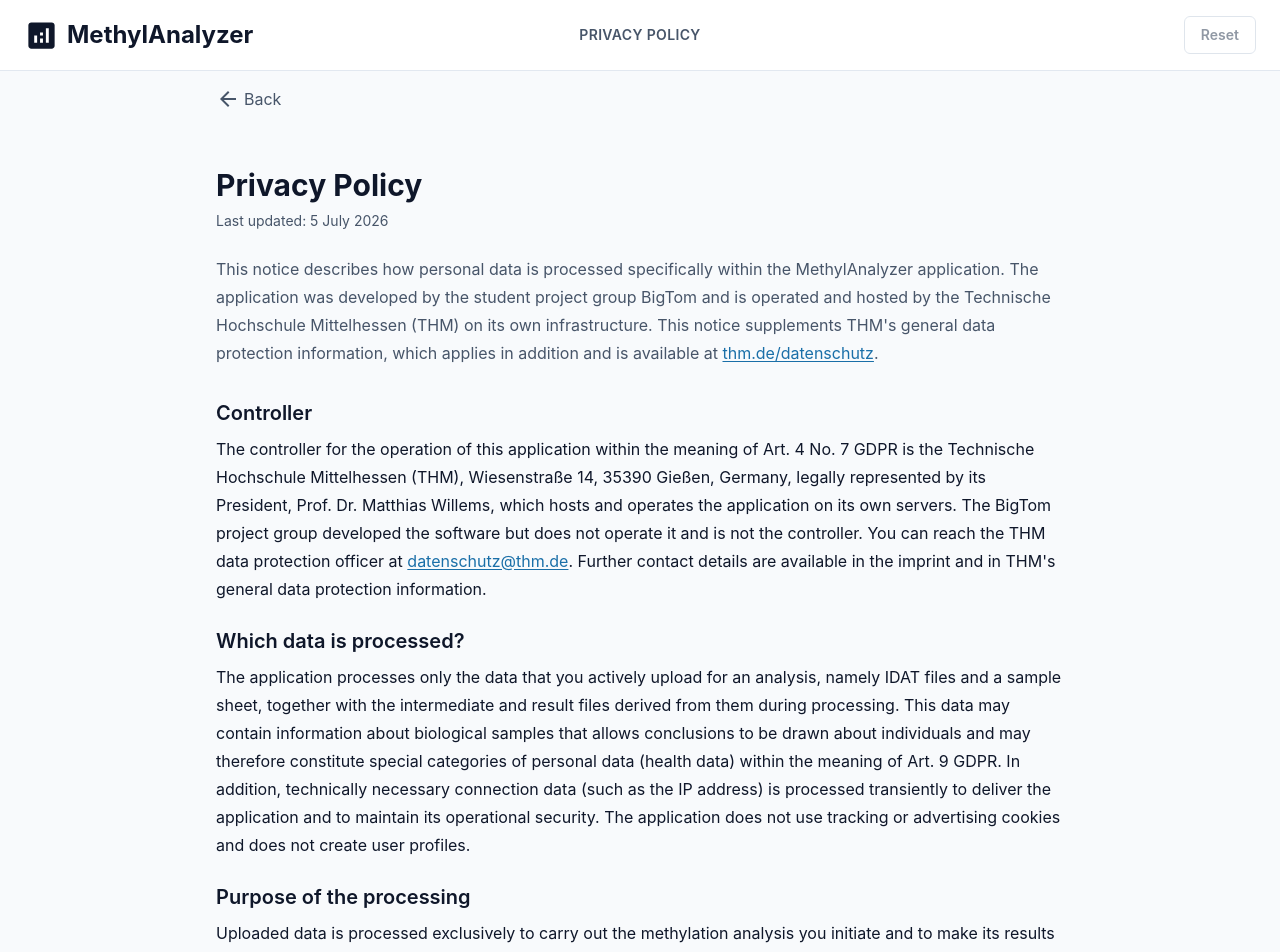
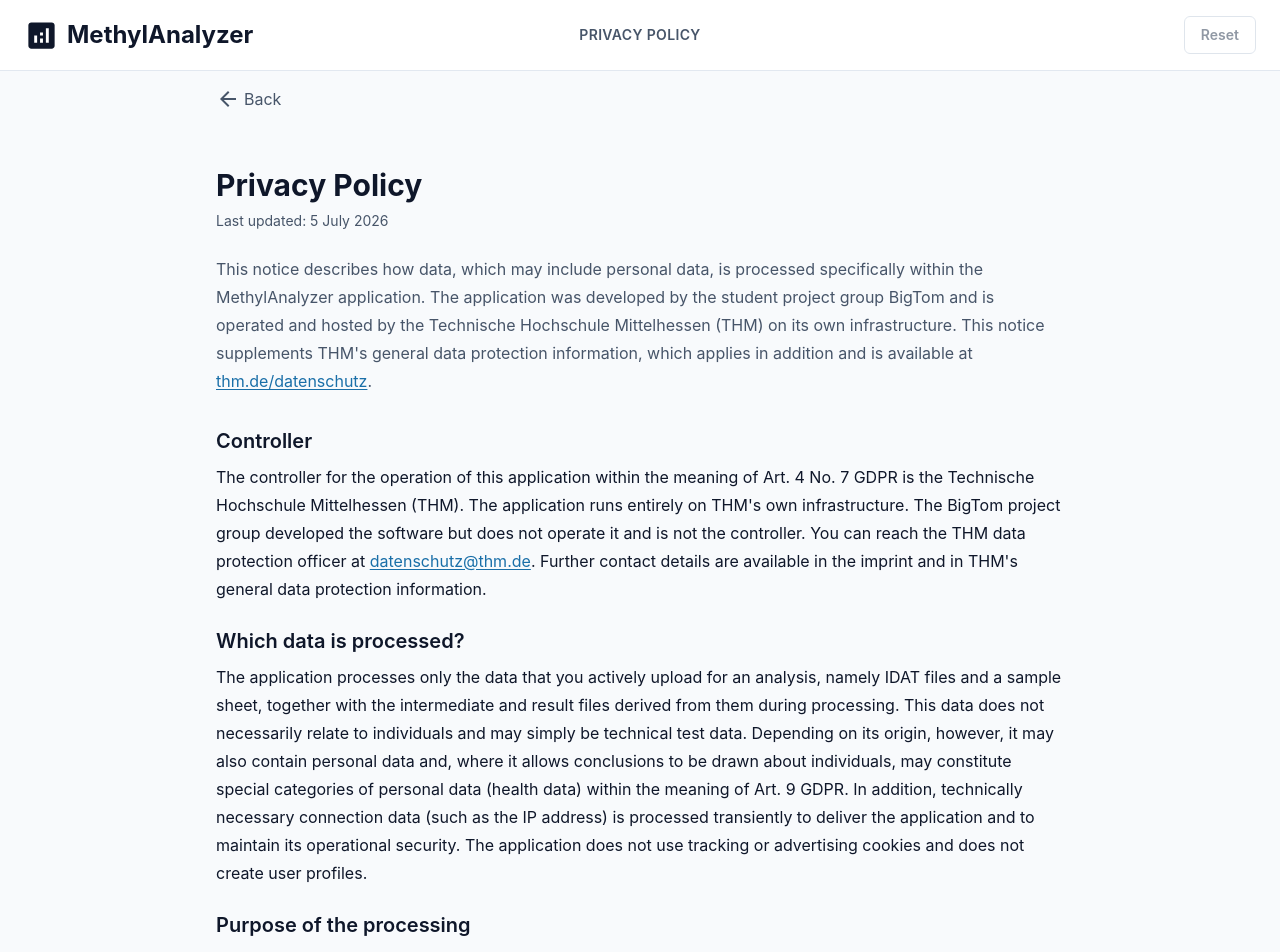
Before and after one commit to PierreTsoungui/swtp-ss26-bigtom, a React (Vite) app in the folder frontend/app/: page /privacy in a window 1280 px wide. Shown: the top 952 px of the page. Built offline with nearby package versions, Linux system fonts and the light colour scheme.

Commit message:
refactor(frontend): Privacy Page angepasst

```diff
--- a/frontend/app/src/shared/pages/PrivacyPolicyPage.tsx
+++ b/frontend/app/src/shared/pages/PrivacyPolicyPage.tsx
@@ -26,10 +26,10 @@ export function PrivacyPolicyPage() {
         <p className="mb-6 text-sm text-neutral-textSecondary">Last updated: 5 July 2026</p>
 
         <p className="mb-8 leading-7 text-neutral-textSecondary">
-          This notice describes how personal data is processed specifically within the
-          MethylAnalyzer application. The application was developed by the student project group
-          BigTom and is operated and hosted by the Technische Hochschule Mittelhessen (THM) on its
-          own infrastructure. This notice supplements THM&apos;s general data protection
+          This notice describes how data, which may include personal data, is processed
+          specifically within the MethylAnalyzer application. The application was developed by the
+          student project group BigTom and is operated and hosted by the Technische Hochschule
+          Mittelhessen (THM) on its own infrastructure. This notice supplements THM&apos;s general data protection
           information, which applies in addition and is available at{" "}
           <a
             href="https://www.thm.de/datenschutz/datenschutz.html"
@@ -46,11 +46,10 @@ export function PrivacyPolicyPage() {
           <h2 className="mb-2 text-xl font-semibold text-neutral-textPrimary">Controller</h2>
           <p className="leading-7">
             The controller for the operation of this application within the meaning of Art. 4 No. 7
-            GDPR is the Technische Hochschule Mittelhessen (THM), Wiesenstraße 14, 35390 Gießen,
-            Germany, legally represented by its President, Prof. Dr. Matthias Willems, which hosts
-            and operates the application on its own servers. The BigTom project group developed the
-            software but does not operate it and is not the controller. You can reach the THM data
-            protection officer at{" "}
+            GDPR is the Technische Hochschule Mittelhessen (THM). The application runs entirely on
+            THM&apos;s own infrastructure. The BigTom project group developed the software but does
+            not operate it and is not the controller. You can reach the THM data protection officer
+            at{" "}
             <a href="mailto:datenschutz@thm.de" className={LINK_CLASS}>
               datenschutz@thm.de
             </a>
@@ -66,13 +65,14 @@ export function PrivacyPolicyPage() {
           <p className="leading-7">
             The application processes only the data that you actively upload for an analysis, namely
             IDAT files and a sample sheet, together with the intermediate and result files derived
-            from them during processing. This data may contain information about biological samples
-            that allows conclusions to be drawn about individuals and may therefore constitute
-            special categories of personal data (health data) within the meaning of Art. 9 GDPR. In
-            addition, technically necessary connection data (such as the IP address) is processed
-            transiently to deliver the application and to maintain its operational security. The
-            application does not use tracking or advertising cookies and does not create user
-            profiles.
+            from them during processing. This data does not necessarily relate to individuals and may
+            simply be technical test data. Depending on its origin, however, it may also contain
+            personal data and, where it allows conclusions to be drawn about individuals, may
+            constitute special categories of personal data (health data) within the meaning of Art.
+            9 GDPR. In addition, technically necessary connection data (such as the IP address) is
+            processed transiently to deliver the application and to maintain its operational
+            security. The application does not use tracking or advertising cookies and does not
+            create user profiles.
           </p>
         </section>
 
```
